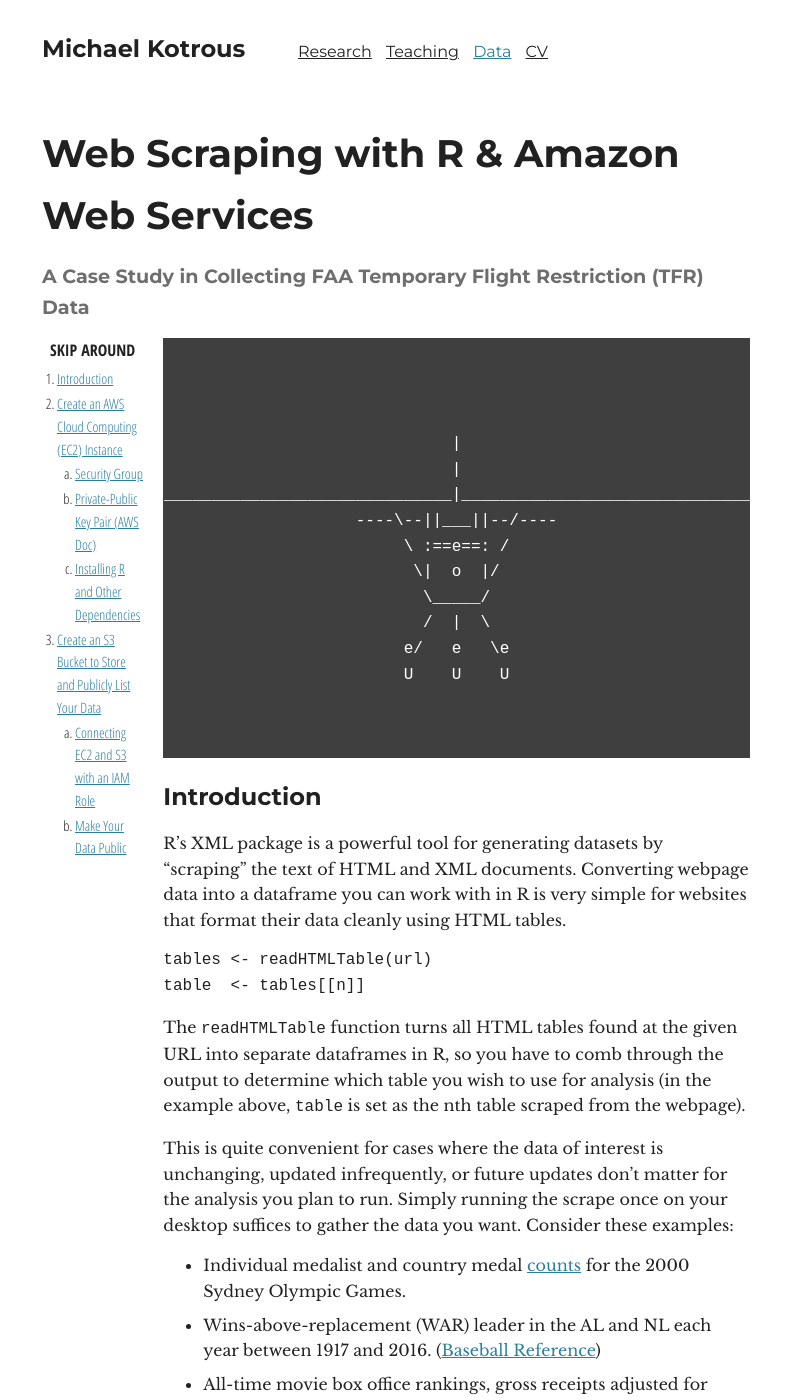
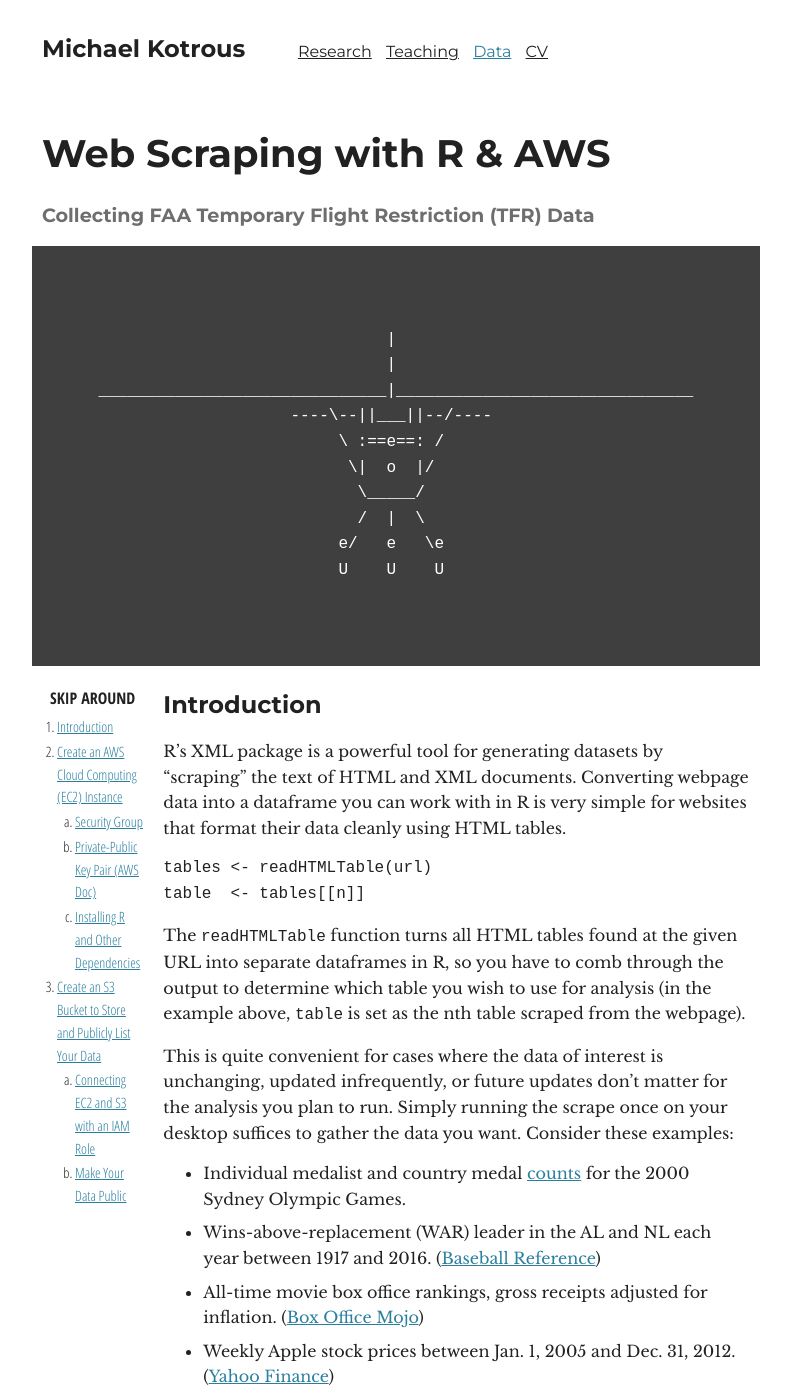
Before and after one commit to michaelkotrous/michaelkotrous.github.io, a Jekyll site: the page built from _posts/2017-10-10-web-scraping-with-r-amazon-web-services.md, in a window 1280 px wide and 1400 px high. Shown: the whole window, without its empty margins (244-1035 px from the left). Built offline with Jekyll 4.4.1, drawn with Linux system fonts in a browser that asks for light colours.

Commit message:
Generalize post hero art to support ASCII and image types
Hero art is now declared in front matter (hero_ascii or hero_image)
and rendered in its own full-width row outside the content wrapper.
ASCII art lives in _includes/heroes/ include files; image heroes use
object-fit: cover to fill a consistent 420px banner height.

Co-Authored-By: Claude Sonnet 4.6 <noreply@anthropic.com>

```diff
--- /dev/null
+++ b/_includes/heroes/web-scraping.html
@@ -0,0 +1,12 @@
+<pre>
+                              |
+                              |
+______________________________|_______________________________
+                    ----\--||___||--/----
+                         \ :==e==: /
+                          \|  o  |/
+                           \_____/
+                           /  |  \
+                         e/   e   \e
+                         U    U    U
+</pre>
--- a/_layouts/post.html
+++ b/_layouts/post.html
@@ -9,6 +9,15 @@ layout: default
                 {% if page.subtitle %}<h3 class="subtitle">{{ page.subtitle }}</h3>{% endif %}
             </div>
         </div>
+        {% if page.hero_ascii %}
+        <div class="row article-hero">
+            <div class="ascii-art">{% include {{ page.hero_ascii }} %}</div>
+        </div>
+        {% elsif page.hero_image %}
+        <div class="row article-hero article-hero--image">
+            <img src="{{ page.hero_image }}" alt="{{ page.hero_image_alt | default: '' }}">
+        </div>
+        {% endif %}
         <div class="row article-content{% unless page.toc %} no-toc{% endunless %}">
             {% if page.toc %}
             <div class="article-content--sidebar article-content--sidebar-sticky">
--- a/_posts/2017-10-10-web-scraping-with-r-amazon-web-services.md
+++ b/_posts/2017-10-10-web-scraping-with-r-amazon-web-services.md
@@ -1,7 +1,7 @@
 ---
 layout: post
-title: "Web Scraping with R & Amazon Web Services"
-subtitle: "A Case Study in Collecting FAA Temporary Flight Restriction (TFR) Data"
+title: "Web Scraping with R & AWS"
+subtitle: "Collecting FAA Temporary Flight Restriction (TFR) Data"
 date: 2017-10-10
 category: data
 nav_section: data
@@ -14,26 +14,8 @@ links:
 languages:
   - R
   - Shell
-image_credits:
-  - text: "Cover: Andy Stadler"
-    url: "http://xcski.com/~ptomblin/planes.txt"
+hero_ascii: heroes/web-scraping.html
 ---
-
-<div class="article-hero">
-<div class="ascii-art"><pre>
-
-                              |
-                              |
-______________________________|_______________________________
-                    ----\--||___||--/----
-                         \ :==e==: /
-                          \|  o  |/
-                           \_____/
-                           /  |  \
-                         e/   e   \e
-                         U    U    U
-</pre></div>
-</div>
 
 ## Introduction
 
--- a/sass/layouts/_article.scss
+++ b/sass/layouts/_article.scss
@@ -67,8 +67,18 @@
 }
 
 .article-hero .ascii-art,
-.article-hero img {
+.article-hero--image img {
     margin-bottom: 20px;
+}
+.article-hero--image img {
+    display: block;
+    width: 100%;
+    height: 420px;
+    object-fit: cover;
+
+    @media (max-width: $screen-sm-min) {
+        height: 210px;
+    }
 }
 .article-hero .ascii-art {
     position: relative;
```
Also changed, not shown: _posts/2026-01-09-econ8050-spring2026.md (+1 -1 lines).
